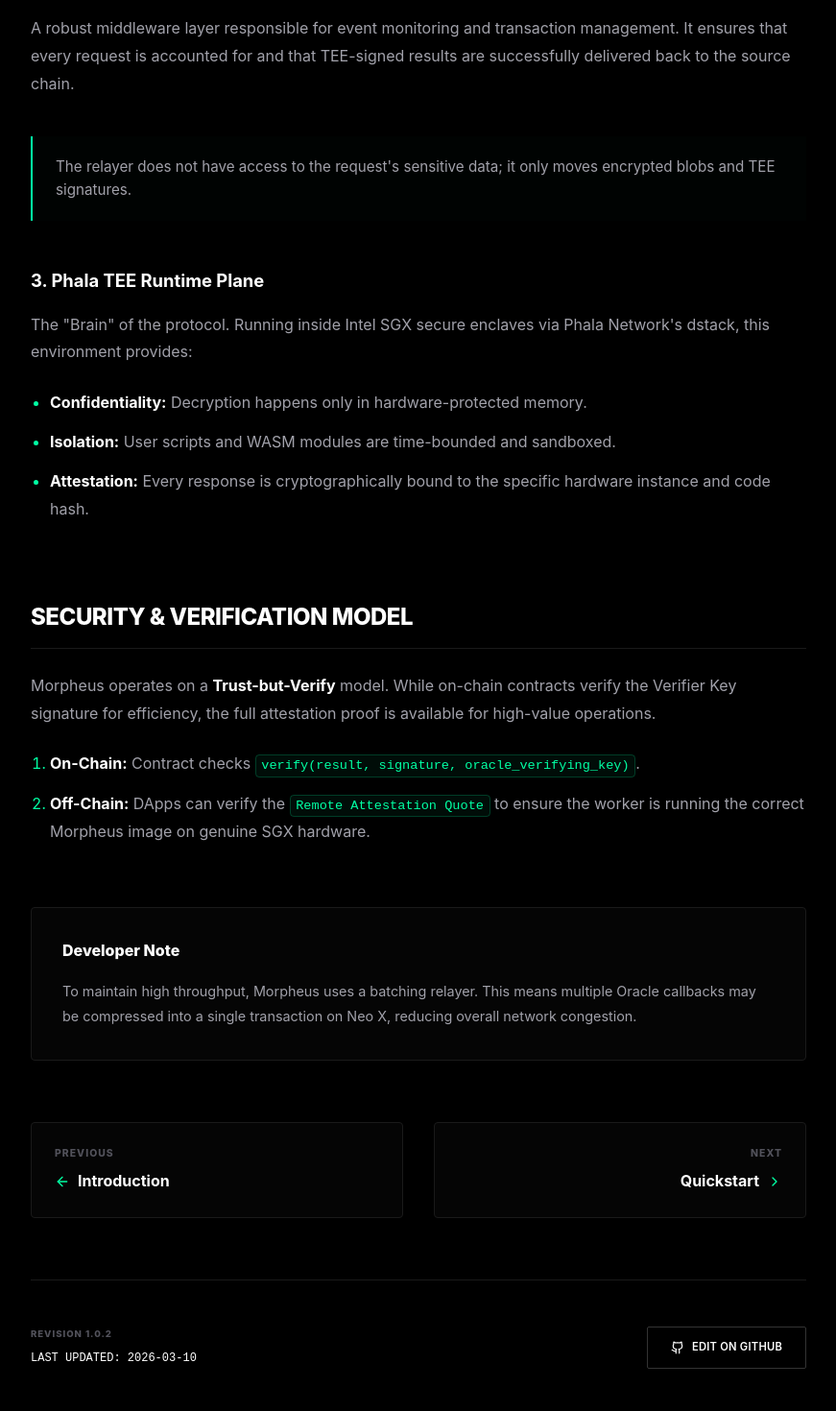
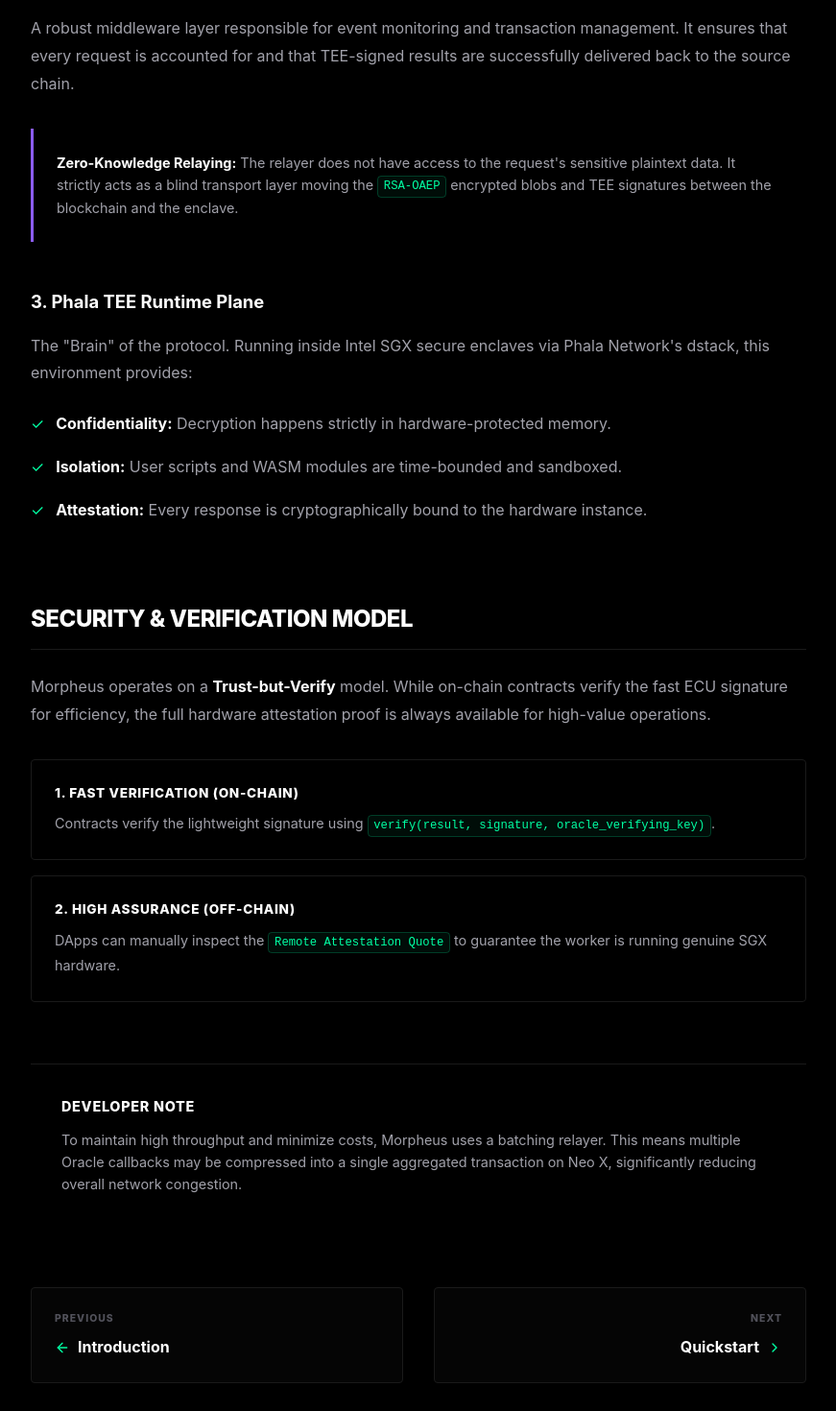
Before and after one commit to r3e-network/neo-morpheus-oracle, a Next.js app in the folder apps/web/: page /docs/architecture in a window 1280 px wide. Shown: the part 1040-2510 px from the top of the page at 96% size, without its empty margins (344-1215 px from the left). Built offline with nearby package versions, Linux system fonts and the light colour scheme; no server answers.

Commit message:
docs: comprehensive polish of quickstart, datafeeds, networks, and architecture pages

```diff
--- a/apps/web/app/docs/architecture/page.tsx
+++ b/apps/web/app/docs/architecture/page.tsx
@@ -41,33 +41,42 @@ export default function DocsArchitecture() {
       <p>
         A robust middleware layer responsible for event monitoring and transaction management. It ensures that every request is accounted for and that TEE-signed results are successfully delivered back to the source chain.
       </p>
-      <blockquote>
-        The relayer does not have access to the request's sensitive data; it only moves encrypted blobs and TEE signatures.
-      </blockquote>
+      <div style={{ padding: '1.5rem', background: '#000', borderLeft: '3px solid var(--accent-purple)', margin: '2rem 0', borderRadius: '0 4px 4px 0' }}>
+        <p style={{ margin: 0, color: 'var(--text-secondary)', fontSize: '0.9rem', lineHeight: 1.6 }}>
+          <strong>Zero-Knowledge Relaying:</strong> The relayer does not have access to the request's sensitive plaintext data. It strictly acts as a blind transport layer moving the <code>RSA-OAEP</code> encrypted blobs and TEE signatures between the blockchain and the enclave.
+        </p>
+      </div>
 
       <h3>3. Phala TEE Runtime Plane</h3>
       <p>
         The "Brain" of the protocol. Running inside Intel SGX secure enclaves via Phala Network's dstack, this environment provides:
       </p>
-      <ul>
-        <li><strong>Confidentiality:</strong> Decryption happens only in hardware-protected memory.</li>
-        <li><strong>Isolation:</strong> User scripts and WASM modules are time-bounded and sandboxed.</li>
-        <li><strong>Attestation:</strong> Every response is cryptographically bound to the specific hardware instance and code hash.</li>
+      <ul style={{ listStyleType: 'none', paddingLeft: 0 }}>
+        <li style={{ marginBottom: '1rem', display: 'flex', gap: '0.75rem' }}><span style={{ color: 'var(--neo-green)' }}>✓</span><div><strong>Confidentiality:</strong> Decryption happens strictly in hardware-protected memory.</div></li>
+        <li style={{ marginBottom: '1rem', display: 'flex', gap: '0.75rem' }}><span style={{ color: 'var(--neo-green)' }}>✓</span><div><strong>Isolation:</strong> User scripts and WASM modules are time-bounded and sandboxed.</div></li>
+        <li style={{ marginBottom: '1rem', display: 'flex', gap: '0.75rem' }}><span style={{ color: 'var(--neo-green)' }}>✓</span><div><strong>Attestation:</strong> Every response is cryptographically bound to the hardware instance.</div></li>
       </ul>
 
       <h2>Security & Verification Model</h2>
       <p>
-        Morpheus operates on a <strong>Trust-but-Verify</strong> model. While on-chain contracts verify the Verifier Key signature for efficiency, the full attestation proof is available for high-value operations.
+        Morpheus operates on a <strong>Trust-but-Verify</strong> model. While on-chain contracts verify the fast ECU signature for efficiency, the full hardware attestation proof is always available for high-value operations.
       </p>
-      <ol>
-        <li><strong>On-Chain:</strong> Contract checks <code>verify(result, signature, oracle_verifying_key)</code>.</li>
-        <li><strong>Off-Chain:</strong> DApps can verify the <code>Remote Attestation Quote</code> to ensure the worker is running the correct Morpheus image on genuine SGX hardware.</li>
-      </ol>
 
-      <div className="card-industrial" style={{ marginTop: '4rem', padding: '2rem' }}>
-        <h4 style={{ fontSize: '1rem', fontWeight: 800, marginBottom: '1rem', color: '#fff' }}>Developer Note</h4>
-        <p style={{ fontSize: '0.9rem', marginBottom: 0, color: 'var(--text-secondary)' }}>
-          To maintain high throughput, Morpheus uses a batching relayer. This means multiple Oracle callbacks may be compressed into a single transaction on Neo X, reducing overall network congestion.
+      <div style={{ display: 'flex', flexDirection: 'column', gap: '1rem', marginTop: '2rem' }}>
+        <div style={{ padding: '1.5rem', background: '#000', border: '1px solid var(--border-dim)', borderRadius: '4px' }}>
+          <h4 style={{ fontSize: '0.85rem', fontWeight: 800, color: 'var(--text-primary)', marginBottom: '0.5rem', textTransform: 'uppercase', letterSpacing: '0.05em' }}>1. Fast Verification (On-Chain)</h4>
+          <p style={{ fontSize: '0.9rem', color: 'var(--text-secondary)', marginBottom: 0 }}>Contracts verify the lightweight signature using <code>verify(result, signature, oracle_verifying_key)</code>.</p>
+        </div>
+        <div style={{ padding: '1.5rem', background: '#000', border: '1px solid var(--border-dim)', borderRadius: '4px' }}>
+          <h4 style={{ fontSize: '0.85rem', fontWeight: 800, color: 'var(--text-primary)', marginBottom: '0.5rem', textTransform: 'uppercase', letterSpacing: '0.05em' }}>2. High Assurance (Off-Chain)</h4>
+          <p style={{ fontSize: '0.9rem', color: 'var(--text-secondary)', marginBottom: 0 }}>DApps can manually inspect the <code>Remote Attestation Quote</code> to guarantee the worker is running genuine SGX hardware.</p>
+        </div>
+      </div>
+
+      <div style={{ marginTop: '4rem', padding: '2rem', background: '#000', borderTop: '1px solid var(--border-dim)' }}>
+        <h4 style={{ fontSize: '0.9rem', fontWeight: 800, marginBottom: '0.75rem', color: '#fff', textTransform: 'uppercase', letterSpacing: '0.05em' }}>Developer Note</h4>
+        <p style={{ fontSize: '0.9rem', marginBottom: 0, color: 'var(--text-secondary)', lineHeight: 1.6 }}>
+          To maintain high throughput and minimize costs, Morpheus uses a batching relayer. This means multiple Oracle callbacks may be compressed into a single aggregated transaction on Neo X, significantly reducing overall network congestion.
         </p>
       </div>
     </div>
--- a/apps/web/app/docs/networks/page.tsx
+++ b/apps/web/app/docs/networks/page.tsx
@@ -40,7 +40,7 @@ export default function DocsNetworks() {
         Production-ready environment powered by decentralized Phala TEE workers.
       </p>
 
-      <div style={{ border: '1px solid var(--border-dim)', borderRadius: '4px', overflow: 'hidden', marginBottom: '4rem' }}>
+      <div style={{ border: '1px solid var(--border-dim)', borderRadius: '4px', overflow: 'hidden', marginBottom: '4rem', background: '#000' }}>
         <table style={{ width: '100%', borderCollapse: 'collapse', fontSize: '0.85rem', textAlign: 'left' }}>
           <thead>
             <tr style={{ background: 'rgba(255,255,255,0.02)', borderBottom: '1px solid var(--border-dim)' }}>
@@ -91,9 +91,9 @@ export default function DocsNetworks() {
         </table>
       </div>
 
-      <div className="card-industrial" style={{ padding: '1.5rem', marginTop: '-2rem', marginBottom: '4rem', borderLeft: '4px solid var(--accent-blue)' }}>
+      <div style={{ padding: '1.5rem', marginTop: '-2rem', marginBottom: '4rem', borderLeft: '4px solid var(--accent-blue)', background: '#000', borderTop: '1px solid var(--border-dim)', borderRight: '1px solid var(--border-dim)', borderBottom: '1px solid var(--border-dim)', borderRadius: '0 4px 4px 0' }}>
         <p style={{ margin: 0, color: 'var(--text-secondary)', fontSize: '0.9rem', lineHeight: 1.6 }}>
-          Neo N3 aliases are published as NeoNS <code>TEXT</code> records and currently resolve directly to the contract script hashes, so both the hash and the NNS name are valid registry references.
+          Neo N3 aliases are published as NeoNS <code>TEXT</code> records and currently resolve directly to the contract script hashes. Both the direct hash and the registered NNS name are valid transaction routing targets.
         </p>
       </div>
 
```
Also changed, not shown: apps/web/app/docs/datafeeds/page.tsx (+5 -4 lines), apps/web/app/docs/page.tsx (+8 -8 lines), apps/web/app/docs/quickstart/page.tsx (+7 -7 lines).
